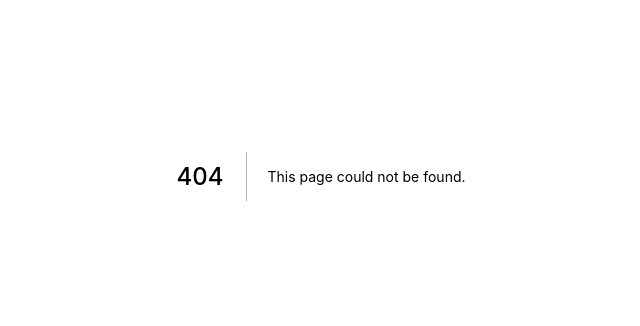
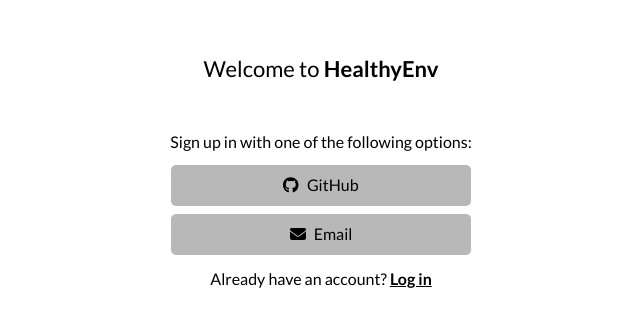
Before and after one commit to SERG-UFPI/healthyEnv, a Next.js app in the folder app/: page /auth in a window 1280 px wide. Before the commit this address had no page. Shown: the part 224-550 px from the top of the page, without its empty margins (319-959 px from the left). Built offline with nearby package versions, Linux system fonts and the light colour scheme.

Commit message:
feat(app): initial auth page

```diff
--- a/app/components/Header.tsx
+++ b/app/components/Header.tsx
@@ -58,10 +58,10 @@ const Header = ({ selectedIndex }: SelectedIndex) => {
           </Link>
         </div>
         <div className={styles.options}>
-          <Link href='/about'>
+          <Link href='/auth?type=login'>
             <a><span className={styles.loginButton}>Log in</span></a>
           </Link>
-          <Link href='/about'>
+          <Link href='/auth?type=signup'>
             <a><span className={styles.signupButton}>Sign up</span></a>
           </Link>
           <a href='https://github.com/SERG-UFPI/healthyEnv' className={styles.icon}>
--- /dev/null
+++ b/app/pages/auth.tsx
@@ -0,0 +1,57 @@
+import { useRouter } from "next/router";
+import { useEffect } from "react";
+import styles from '../styles/Auth.module.css'
+import Head from 'next/head'
+import { FontAwesomeIcon } from "@fortawesome/react-fontawesome";
+import { faGithub } from "@fortawesome/free-brands-svg-icons";
+import { faEnvelope, faMailForward, faVoicemail } from "@fortawesome/free-solid-svg-icons";
+import Link from "next/link";
+
+export default function Auth() {
+  const router = useRouter()
+
+  useEffect(() => {
+    if (!router.isReady) return
+  }, [router.isReady])
+
+  const type = router.query.type == 'login' ? 'Log in' : 'Sign up'
+
+  return (
+    <>
+      <Head>
+        <title>HealthyEnv - {type}</title>
+      </Head>
+      <div className={styles.auth}>
+        <span className={styles.title}>Welcome to <b>HealthyEnv</b></span>
+        <span className={styles.subtitle}>
+          {type} in with one of the following options:
+        </span>
+        <div className={styles.option}>
+          <FontAwesomeIcon icon={faGithub} />
+          <span className={styles.optionLabel}>GitHub</span>
+        </div>
+        <div className={styles.option}>
+          <FontAwesomeIcon icon={faEnvelope} />
+          <span className={styles.optionLabel}>Email</span>
+        </div>
+        <div className={styles.changeType}>
+          {router.query.type == 'login' ? (
+            <div>
+              <span>No account yet? </span>
+              <Link href='/auth?type=signup'>
+                <a className={styles.changeTypeButton}>Sign up</a>
+              </Link>
+            </div>
+          ) : (
+            <div>
+              <span>Already have an account? </span>
+              <Link href='/auth?type=login'>
+                <a className={styles.changeTypeButton}>Log in</a>
+              </Link>
+            </div>
+          )}
+        </div>
+      </div>
+    </>
+  );
+}
--- /dev/null
+++ b/app/styles/Auth.module.css
@@ -0,0 +1,53 @@
+.auth {
+  margin-left: auto;
+  margin-right: auto;
+  max-width: 1280px;
+  padding: 16px;
+  display: flex;
+  flex-direction: column;
+  align-items: center;
+  justify-content: center;
+  height: 100vh;
+}
+
+.title {
+  font-size: 22px;
+  padding-bottom: 50px;
+}
+
+.subtitle {
+  padding-bottom: 10px;
+}
+
+.option {
+  transition: background-color .3s;
+  width: 300px;
+  background-color: #b8b8b8;
+  padding: 10px;
+  margin: 4px;
+  border-radius: 5px;
+  display: flex;
+  flex-direction: row;
+  align-items: center;
+  justify-content: center;
+  cursor: pointer;
+}
+
+.option:hover {
+  background-color: #888888;
+}
+
+.optionLabel {
+  padding-left: 8px;
+  padding-bottom: 2px;
+}
+
+.changeType {
+  padding: 10px;
+}
+
+.changeTypeButton {
+  font-weight: bold;
+  text-decoration: underline;
+  cursor: pointer;
+}
```
